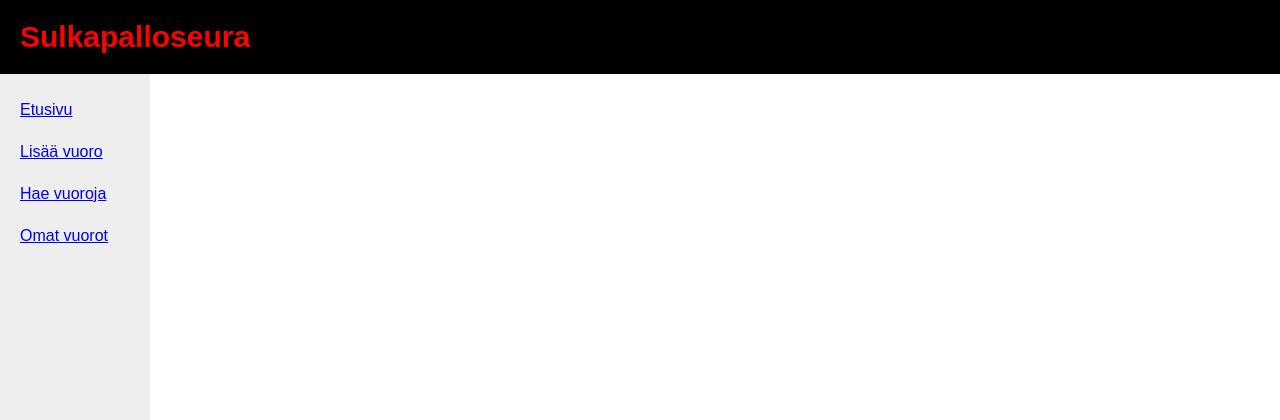
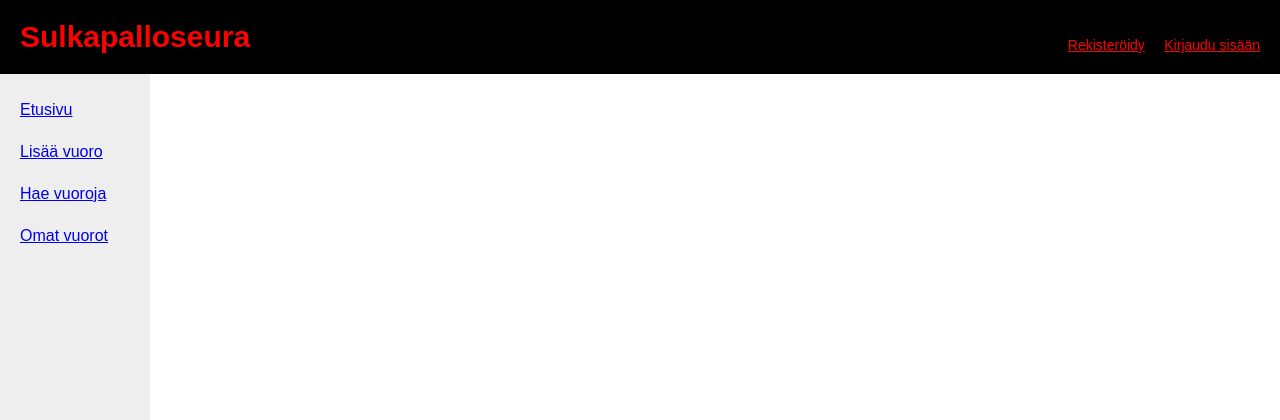
Before and after one commit to Mode-e/tikawe-sovellus, a Flask app: page / in a window 1280 px wide. Shown: the top 420 px of the page. Run offline with Flask 3, Linux system fonts and the light colour scheme.

Commit message:
Add common header links

```diff
--- a/static/main.css
+++ b/static/main.css
@@ -10,7 +10,10 @@ body {
 .header {
     background-color: #000000;
     padding: 20px;
-    text-align: left;
+    display: flex;
+    justify-content: space-between;
+    align-items: flex-end;
+
 }
 
 /* Header text */
@@ -18,6 +21,13 @@ body {
     color: #ff0000;
     margin: 0;
     font-size: 30px;
+}
+
+/* Register and login links */
+.header a {
+    color: #ff0000;
+    font-size: 14px;
+    margin-left: 15px;
 }
 
 /* Sidebar background */
--- a/templates/layout.html
+++ b/templates/layout.html
@@ -8,6 +8,10 @@
 
     <div class="header">
         <h1>Sulkapalloseura</h1>
+        <div class="links">
+            <a href="/register">Rekisteröidy</a>
+            <a href="/login">Kirjaudu sisään</a>
+        </div>
     </div>
 
     <div class="sidebar">
```
